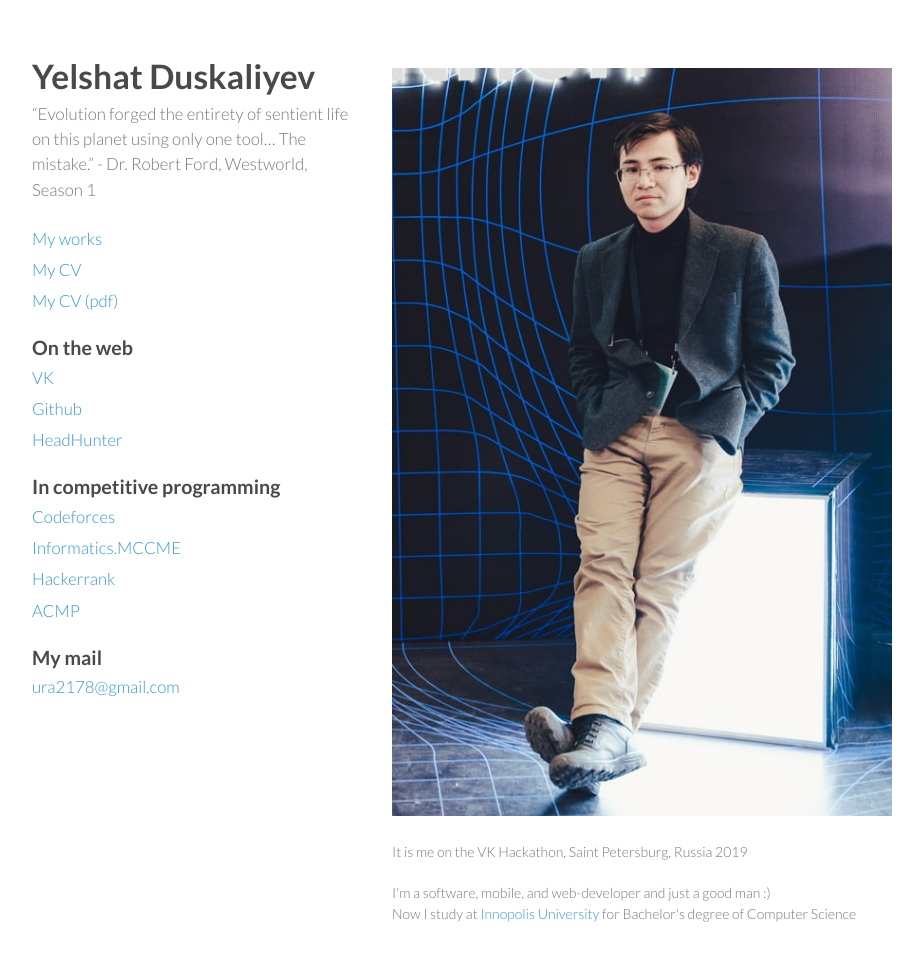
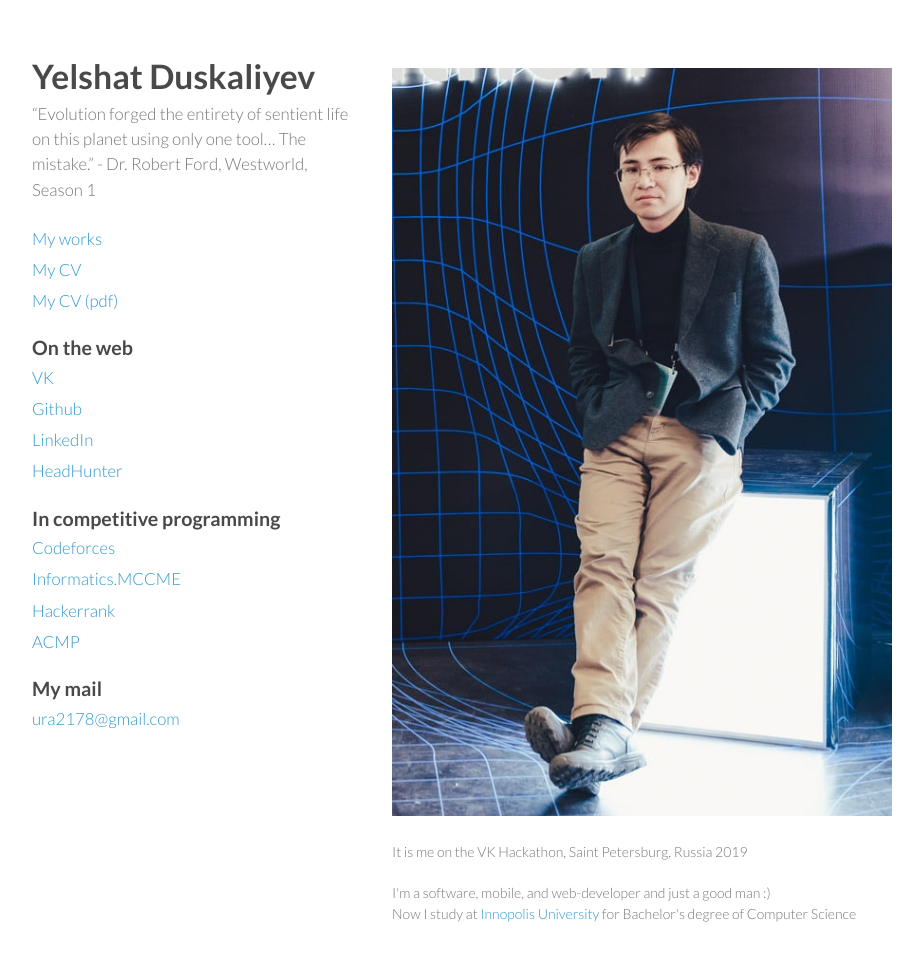
Before and after one commit to Semior001/semior001.github.io, a Jekyll site: the page built from index.md, in a window 1280 px wide and 994 px high. Shown: the top 961 px of the window, without its empty margins (178-1101 px from the left). Built offline with Jekyll 4.4.1, drawn with Linux system fonts in a browser that asks for light colours; a script that is not in the unit is left out.

Commit message:
added linkedin reference in sidebar

```diff
--- a/_layouts/default.html
+++ b/_layouts/default.html
@@ -24,6 +24,7 @@
         <h3>On the web</h3>
         <p class="view"><a href="http://vk.com/semior001">VK</a></p>
         <p class="view"><a href="http://github.com/semior001">Github</a></p>
+        <p class="view"><a href="https://www.linkedin.com/in/yelshat-duskaliev-181813139/">LinkedIn</a></p>
         <p class="view"><a href="https://hh.kz/applicant/resumes/view?resume=03f4d0a0ff038da4f60039ed1f504e68766e4f">HeadHunter</a></p>
         <h3>In competitive programming</h3>
         <p class="view"><a href="http://codeforces.com/profile/semior001">Codeforces</a></p>
```
